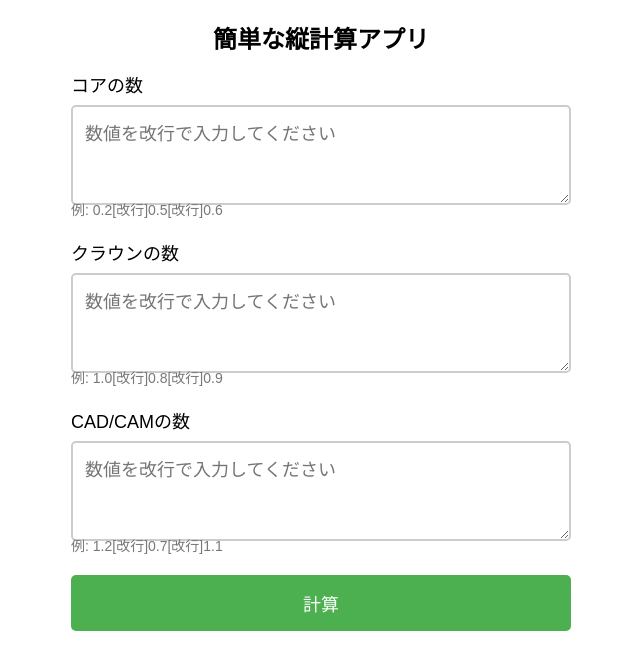
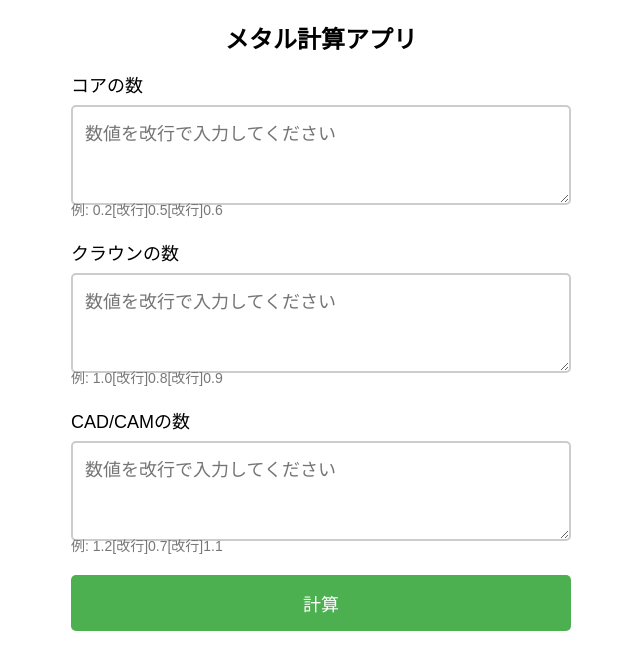
Before and after one commit to RyomaFDS/metalcalculation, a plain HTML site: page index.html in a window 1280 px wide. Shown: the whole page, without its empty margins (319-959 px from the left). Drawn offline with Linux system fonts and the light colour scheme.

Commit message:
Update index.html

```diff
--- a/index.html
+++ b/index.html
@@ -3,7 +3,7 @@
 <head>
     <meta charset="UTF-8">
     <meta name="viewport" content="width=device-width, initial-scale=1.0">
-    <title>縦計算アプリ</title>
+    <title>メタル計算アプリ</title>
     <style>
         body {
             font-family: Arial, sans-serif;
@@ -63,7 +63,7 @@
 </head>
 <body>
     <div class="container">
-        <h1>簡単な縦計算アプリ</h1>
+        <h1>メタル計算アプリ</h1>
         <div class="input-group">
             <label for="core">コアの数</label>
             <textarea id="core" placeholder="数値を改行で入力してください"></textarea>
```
